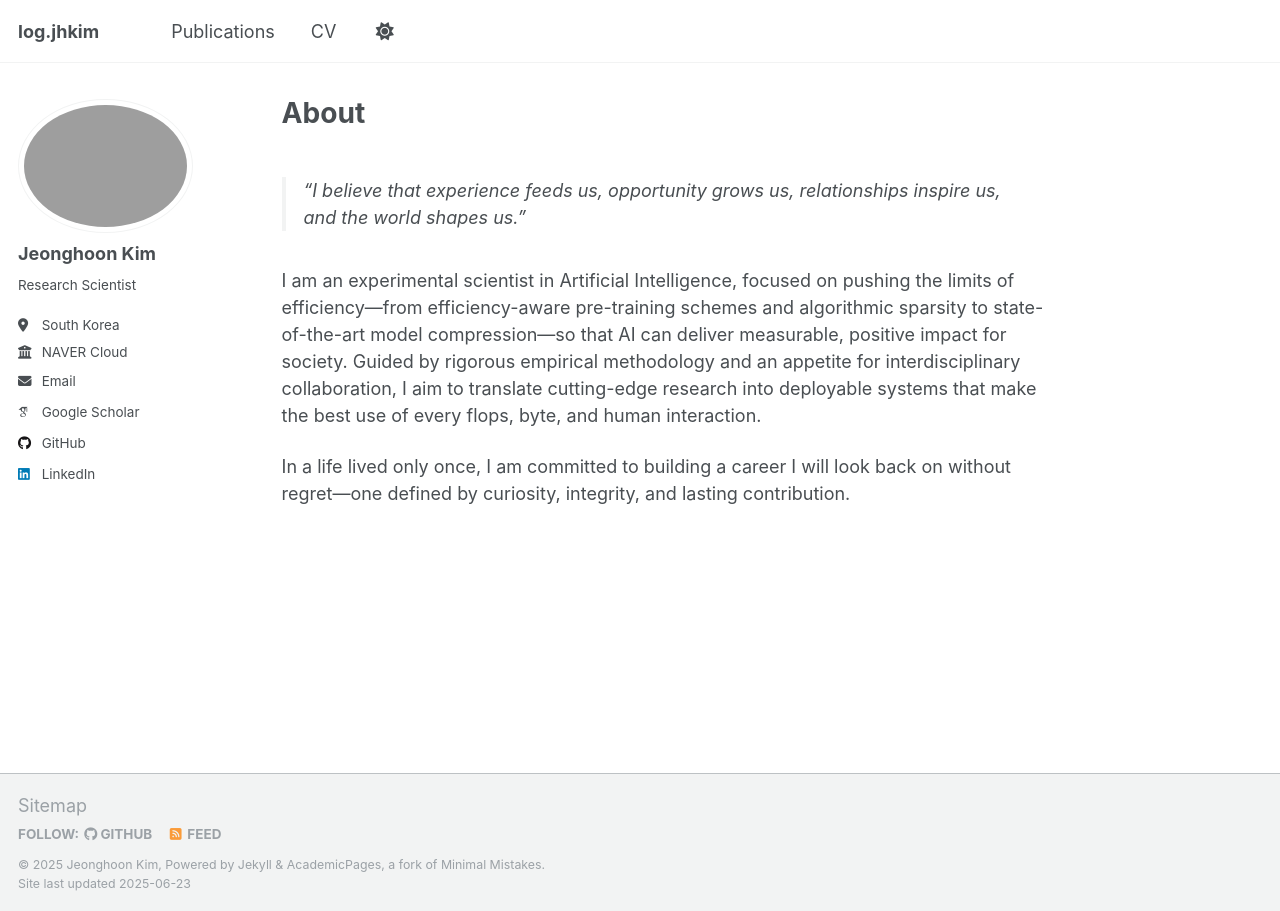
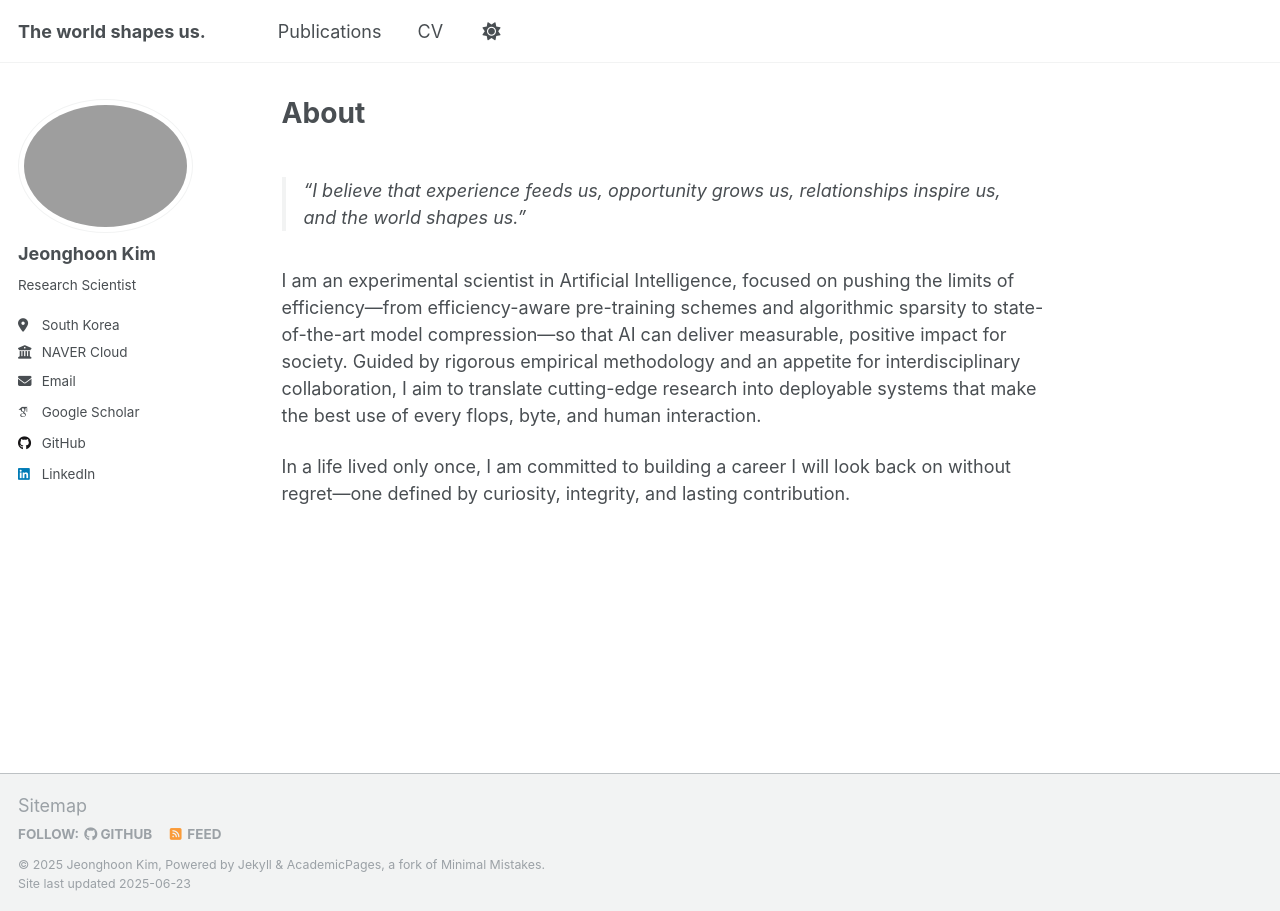
Before and after one commit to penpaperkeycode/penpaperkeycode.github.io, a Jekyll site: the page built from _pages/about.md, in a window 1280 px wide. Built offline with Jekyll 4.4.1, drawn with Linux system fonts in a browser that asks for light colours; some web fonts are replaced.

Commit message:
Update _config.yml

```diff
--- a/_config.yml
+++ b/_config.yml
@@ -9,7 +9,7 @@
 # Basic Site Settings
 locale                   : "en-US"
 site_theme               : "default"
-title                    : "log.jhkim"
+title                    : "The world shapes us."
 title_separator          : "-"
 name                     : &name "Jeonghoon Kim"
 description              : &description "Research Scientist"
```
